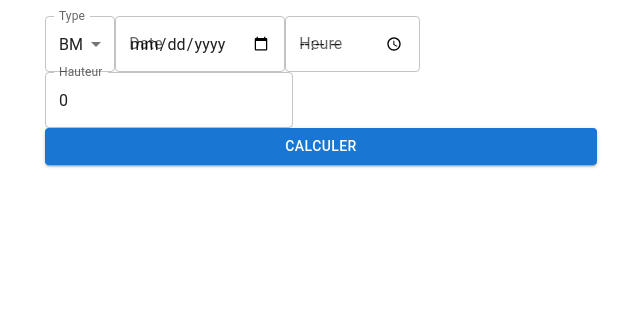
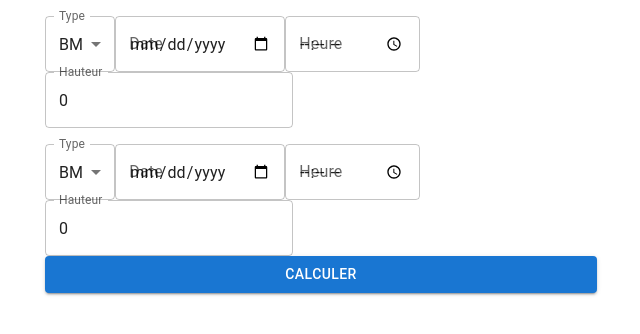
Before and after one commit to cballevre/maree12eme, a React (Create React App) app: page / in a window 1280 px wide. Shown: the top 334 px of the page, without its empty margins (319-959 px from the left). Built offline with nearby package versions, Linux system fonts and the light colour scheme.

Commit message:
Make generic form working with typescript & formik

```diff
--- a/package.json
+++ b/package.json
@@ -14,6 +14,7 @@
     "@types/node": "^17.0.45",
     "@types/react": "^18.0.20",
     "@types/react-dom": "^18.0.6",
+    "dayjs": "^1.11.5",
     "formik": "^2.2.9",
     "react": "^18.2.0",
     "react-dom": "^18.2.0",
--- a/src/App.tsx
+++ b/src/App.tsx
@@ -1,15 +1,15 @@
-import React from 'react';
+import React, { useState } from 'react';
 import Container from '@mui/material/Container';
 import TideForm from './components/TideForm/TideForm';
 import { Tide } from './models/tide';
+import Box from '@mui/material/Box';
 
 const App: React.FC = () => {
-  const handleTideForm = (data: Tide): void => {
-    console.log(data);
-  };
+  const [tide, setTide] = useState<Tide | null>(null);
   return (
     <Container maxWidth="sm">
-      <TideForm onSubmit={handleTideForm}></TideForm>
+      <TideForm onSubmit={(data) => setTide(data)}></TideForm>
+      {tide !== null && <Box>Hello j&apos;ai fini de calculer</Box>}
     </Container>
   );
 };
--- a/src/components/TideElementForm/TideElementForm.tsx
+++ b/src/components/TideElementForm/TideElementForm.tsx
@@ -17,6 +17,7 @@ interface Props {
 
 interface Fields {
   start: TideElement;
+  end: TideElement;
 }
 
 const TideElementField: React.FC<Props> = ({ namespace }) => {
@@ -33,7 +34,7 @@ const TideElementField: React.FC<Props> = ({ namespace }) => {
           labelId="starting-type-label"
           name={withNamespace(TYPE)}
           label="Type"
-          value={formik.values.start.type}
+          value={formik.values[namespace as keyof Fields].type}
           onChange={formik.handleChange}
         >
           <MenuItem value={1}>PM</MenuItem>
@@ -45,7 +46,7 @@ const TideElementField: React.FC<Props> = ({ namespace }) => {
         type="date"
         label="Date"
         variant="outlined"
-        value={formik.values.start.date}
+        value={formik.values[namespace as keyof Fields].date}
         onChange={formik.handleChange}
       />
       <TextField
@@ -53,7 +54,7 @@ const TideElementField: React.FC<Props> = ({ namespace }) => {
         type="time"
         label="Heure"
         variant="outlined"
-        value={formik.values.start.time}
+        value={formik.values[namespace as keyof Fields].time}
         onChange={formik.handleChange}
       />
       <TextField
@@ -61,11 +62,10 @@ const TideElementField: React.FC<Props> = ({ namespace }) => {
         label="Hauteur"
         variant="outlined"
         inputProps={{
-          inputMode: 'decimal',
-          pattern: '[0-9]{0,2}[.,][0-9]{0,2}',
+          type: 'number',
           step: '0.01',
         }}
-        value={formik.values.start.height}
+        value={formik.values[namespace as keyof Fields].height}
         onChange={formik.handleChange}
       />
     </Box>
--- a/src/components/TideForm/TideForm.tsx
+++ b/src/components/TideForm/TideForm.tsx
@@ -1,21 +1,36 @@
 import { Formik, Form } from 'formik';
 import React from 'react';
 import Button from '@mui/material/Button/Button';
-import { Tide } from '../../models/tide';
+import { Tide, TideElement } from '../../models/tide';
 import TideElementField from '../TideElementForm/TideElementForm';
 import validationSchema from './validationSchema';
 import defaultValues from './defaultValues';
-import { START } from './fieldsNames';
+import { END, START } from './fieldsNames';
+import dayjs, { type Dayjs } from 'dayjs';
 
 interface Props {
   onSubmit: (data: Tide) => void;
 }
 
+interface FormValues {
+  start: TideElement;
+  end: TideElement;
+}
+
 const TideForm: React.FC<Props> = ({ onSubmit }) => {
-  const onFormSubmit = (values: any): void => {
-    console.log('hello');
-    console.log(values);
-    alert(JSON.stringify(values, null, 2));
+  const onFormSubmit = (values: FormValues): void => {
+    const startingAt: Dayjs = dayjs(
+      `${String(values.start.date)} ${values.start.time}`
+    );
+    const endingAt: Dayjs = dayjs(`${values.end.date} ${values.end.time}`);
+    const duration: number = Math.abs(startingAt.diff(endingAt, 'minutes'));
+
+    onSubmit({
+      ...values,
+      duration,
+      hour: Math.abs(duration / 6),
+      range: Math.abs(values.end.height - values.start.height),
+    });
   };
 
   return (
@@ -26,7 +41,7 @@ const TideForm: React.FC<Props> = ({ onSubmit }) => {
     >
       <Form>
         <TideElementField namespace={START} />
-
+        <TideElementField namespace={END} />
         <Button color="primary" variant="contained" fullWidth type="submit">
           Calculer
         </Button>
```
Also changed, not shown: tsconfig.json (+2 -8 lines), 1 other file (tests, documents, lock files or other folders).
